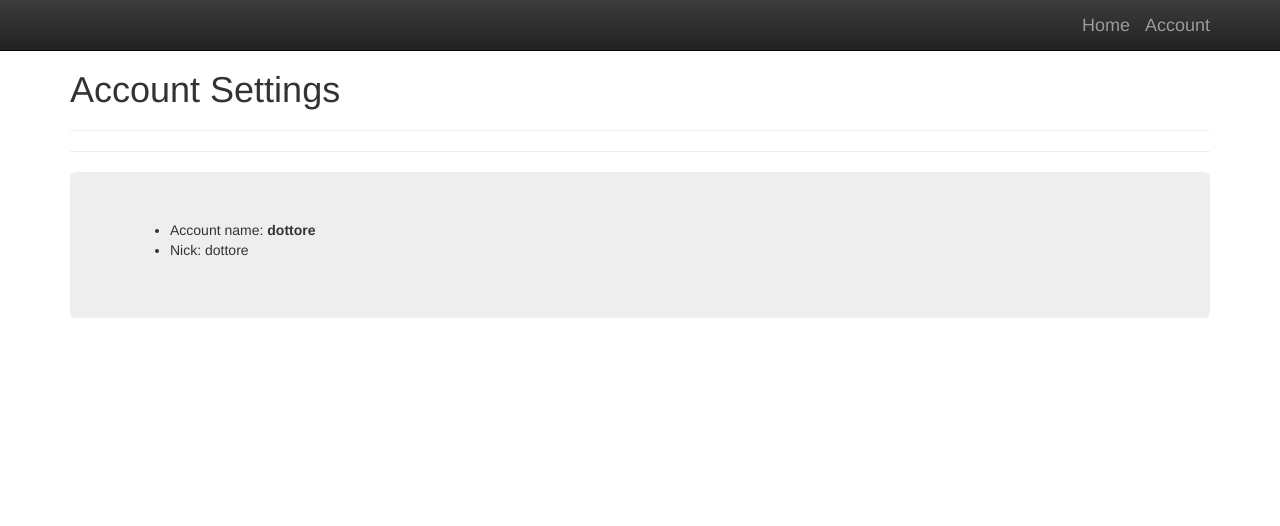
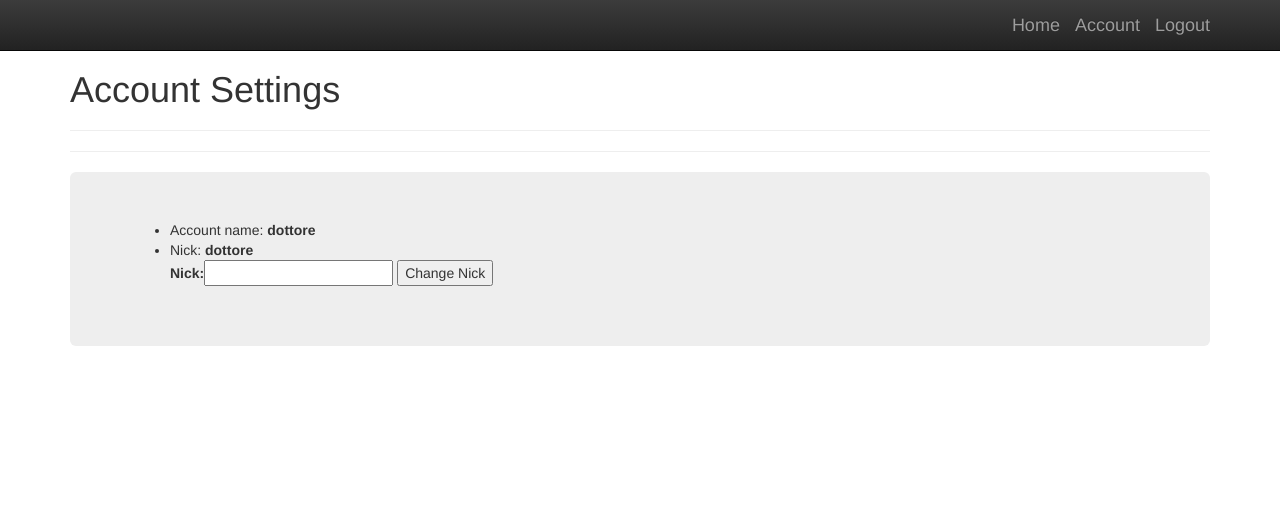
Before and after one commit to devvile/Minipoly, a Django app: page /player/account/1 in a window 1280 px wide. Shown: the top 526 px of the page. Run offline with Django 3.2, Linux system fonts and the light colour scheme; a user stored in the database is signed in; data comes from the database, SQL or seed files in the repository; both versions use the stored data as it was after the commit; some libraries are stand-ins or nearby versions.

Commit message:
logowanie, zmiana nicku

```diff
--- a/Nova_gra/Nova_gra/settings.py
+++ b/Nova_gra/Nova_gra/settings.py
@@ -122,6 +122,6 @@ STATIC_URL = '/static/'
 STATICFILES_DIRS = [
     os.path.join(BASE_DIR, "static")
 ]
-LOGIN_REDIRECT_URL = 'home'
-LOGOUT_REDIRECT_URL = 'home'
+LOGIN_REDIRECT_URL = 'home_first'
+LOGOUT_REDIRECT_URL = 'welcome'
 LOGIN_URL = 'player_login'
--- a/Nova_gra/Nova_gra/urls.py
+++ b/Nova_gra/Nova_gra/urls.py
@@ -7,5 +7,5 @@ urlpatterns = [
     path('admin/', admin.site.urls),
     path('player/', include('player.urls')),
     path('game/',include('game.urls')),
-    path('', welcome)
+    path('', welcome, name='welcome')
 ]
--- a/Nova_gra/Nova_gra/views.py
+++ b/Nova_gra/Nova_gra/views.py
@@ -10,3 +10,6 @@ def welcome(request):
         return redirect('home', name='welcome')
     else:
         return render(request, 'game/welcome.html')
+
+def home_first(request):
+    return redirect('home', name='welcome')
--- /dev/null
+++ b/Nova_gra/player/forms.py
@@ -0,0 +1,7 @@
+from django import forms
+from game.models import Player
+
+class ChangeNick(forms.ModelForm):
+    class Meta:
+        model = Player
+        fields = ['nick']
--- a/Nova_gra/player/urls.py
+++ b/Nova_gra/player/urls.py
@@ -1,8 +1,13 @@
-
 from django.urls import path
-from .views import home, account
+from .views import home, account, new_nick
+from Nova_gra.views import home_first
+from django.contrib.auth.views import LoginView, LogoutView
 
 urlpatterns = [
     path('home/<str:name>', home, name = 'home'),
-    path('account/<str:acc>', account, name="player_account")
+    path('home', home_first, name = 'home_first'),
+    path('account/<str:acc>', account, name="player_account"),
+    path('login', LoginView.as_view(template_name="player/login_form.html"), name='player_login'),
+    path('logout', LogoutView.as_view(), name='player_logout'),
+    path('nickchange', new_nick, name='change_nick')
 ]
--- a/Nova_gra/player/views.py
+++ b/Nova_gra/player/views.py
@@ -1,6 +1,7 @@
 from django.shortcuts import render, redirect
 from django.contrib.auth.decorators import login_required
 from game.models import Game, Notification, Player
+from .forms import ChangeNick
 from game.forms import CreateGame
 
 @login_required
@@ -16,4 +17,18 @@ def home(request, name):
 def account(request, acc):
     usr =request.user.username
     player = Player.objects.get(parent=usr)
-    return render(request, 'player/player_account.html',{'player':player})
+    form = ChangeNick
+    return render(request, 'player/player_account.html',{'player':player,'form':form})
+
+@login_required
+def new_nick(request):
+    usr = request.user.username
+    player = Player.objects.get(parent=usr)
+    if request.method == "POST":
+        acc = player
+        form = ChangeNick(instance = acc,data=request.POST)
+        if form.is_valid():
+                form.save()
+                return redirect("player_account",{'player':player})
+        else:
+            return redirect("player_account",{'player':player})
--- a/Nova_gra/templates/base.html
+++ b/Nova_gra/templates/base.html
@@ -47,8 +47,13 @@
 
              </div>
         <ul class ='nav navbar-nav navbar-right'>
-            <li>          <a class="navbar-brand" href="/">Home</a></li>
+            <li><a class="navbar-brand" href="/">Home</a></li>
+            {% if user.is_authenticated %}
            <li><a class="navbar-brand" href="{% url 'player_account' user.username%}">Account</a></li>
+            <li><a class="navbar-brand" href="{% url 'player_logout' %}">Logout</a></li>
+            {% else %}
+            <li><a class="navbar-brand" href="{% url 'player_login' %}"> Login </a> </li>
+            {% endif %}
  </div>
 
 
--- a/Nova_gra/templates/player/home.html
+++ b/Nova_gra/templates/player/home.html
@@ -16,6 +16,7 @@ Home Page
   <div class="col-sm-8">
       <div class = 'jumbotron'>
           <h3>List of games: </h3>
+          <hr>
     {% for g in games %}
 
         <li><a href="{% url 'game_join' g.id %}">{{g.name}}</a>
--- a/Nova_gra/templates/player/player_account.html
+++ b/Nova_gra/templates/player/player_account.html
@@ -12,8 +12,12 @@ Account Settings
 <div class = 'jumbotron'>
     <ul>
         <li>Account name:<strong> {{user.username}}</strong></li>
-        <li>Nick: {{player}}
-        </li>
+        <li>Nick: <strong>{{player}}</strong></li>
+        <form method ="POST" action = '{% url 'change_nick' %}'>
+    {% csrf_token %}
+{{form}}
+    <button type = 'submit' name="create" value = 'ok'>Change Nick</button>
+       </form>
     </ul>
 </div>
 
```
Also changed, not shown: Nova_gra/db.sqlite3.
